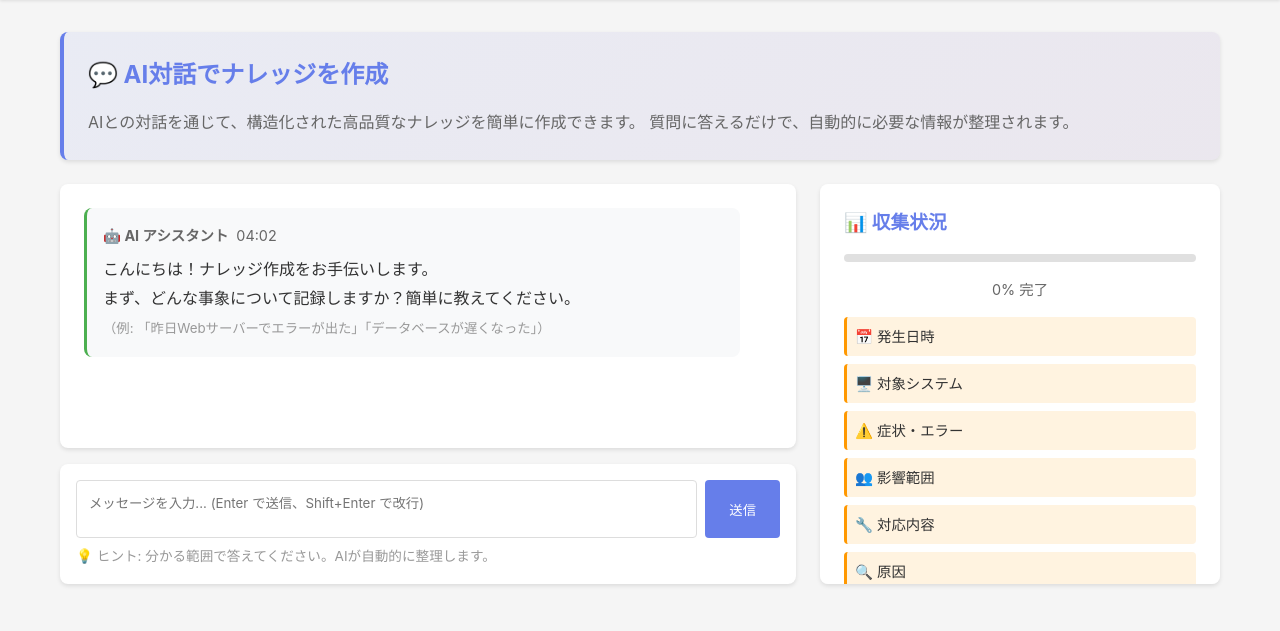
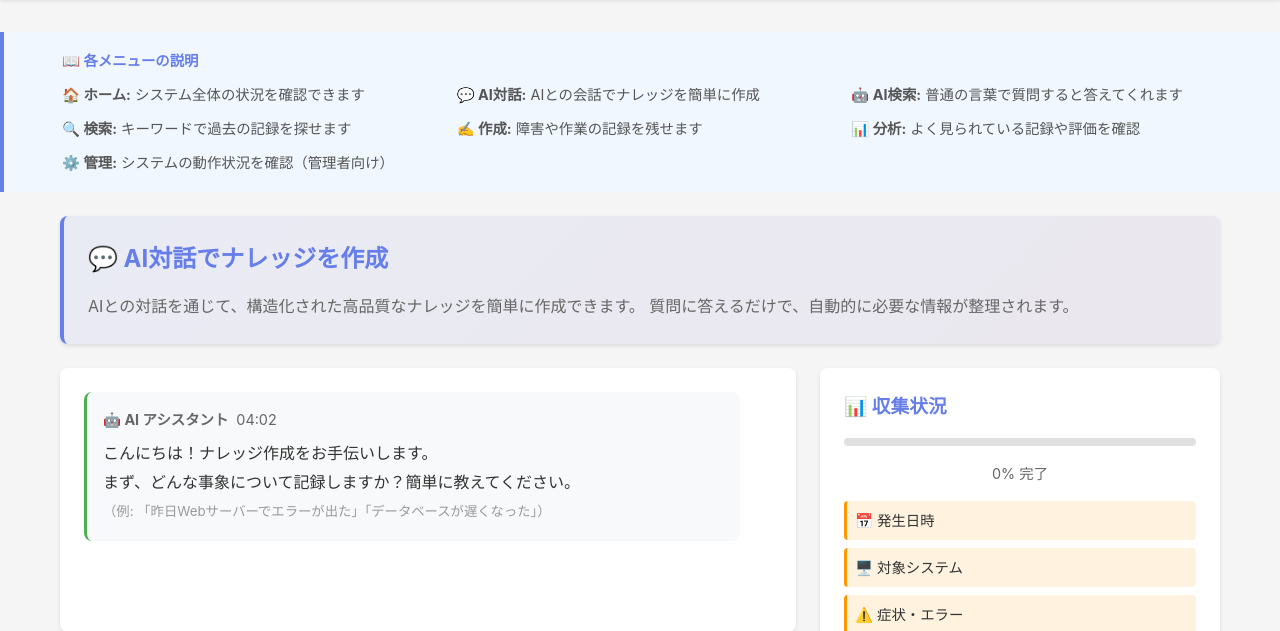
Before and after one commit to Kensan196948G/Mirai-IT-Knowledge-System, a Flask app: page /chat in a window 1280 px wide. Shown: the part 235-866 px from the top of the page. Run offline with Flask 3, Linux system fonts and the light colour scheme.

Commit message:
✨ Feature: 非エンジニア向けメニュー説明を追加
ナビゲーションメニューの直下に分かりやすい説明を追加:

## 追加内容

メニュー説明バー（青い背景）:
- 📖 各メニューの説明
- 非エンジニアでも理解しやすい平易な言葉
- グリッドレイアウトで見やすく表示

各メニューの説明:
- 🏠 ホーム: システム全体の状況を確認できます
- 💬 AI対話: AIとの会話でナレッジを簡単に作成
- 🤖 AI検索: 普通の言葉で質問すると答えてくれます
- 🔍 検索: キーワードで過去の記録を探せます
- ✍️ 作成: 障害や作業の記録を残せます
- 📊 分析: よく見られている記録や評価を確認
- ⚙️ 管理: システムの動作状況を確認（管理者向け）

## UI改善

- 視認性の高い青背景
- アイコン付きで直感的
- レスポンシブ対応（グリッドレイアウト）

全ページに共通で表示され、初めて使う人でも
各機能の目的が一目で分かります。

アクセス: http://192.168.0.187:8888

```diff
--- a/src/webui/templates/base.html
+++ b/src/webui/templates/base.html
@@ -513,6 +513,22 @@
         </ul>
     </nav>
 
+    <!-- Menu Description for Non-Engineers -->
+    <div style="background: #f0f7ff; border-left: 4px solid var(--color-primary); margin-bottom: 1.5rem;">
+        <div class="container" style="padding: 1rem 20px; font-size: 0.9rem; color: #555; line-height: 1.8;">
+            <strong style="color: var(--color-primary); display: block; margin-bottom: 0.5rem;">📖 各メニューの説明</strong>
+            <div style="display: grid; grid-template-columns: repeat(auto-fit, minmax(280px, 1fr)); gap: 0.5rem 1.5rem;">
+                <div><strong>🏠 ホーム:</strong> システム全体の状況を確認できます</div>
+                <div><strong>💬 AI対話:</strong> AIとの会話でナレッジを簡単に作成</div>
+                <div><strong>🤖 AI検索:</strong> 普通の言葉で質問すると答えてくれます</div>
+                <div><strong>🔍 検索:</strong> キーワードで過去の記録を探せます</div>
+                <div><strong>✍️ 作成:</strong> 障害や作業の記録を残せます</div>
+                <div><strong>📊 分析:</strong> よく見られている記録や評価を確認</div>
+                <div><strong>⚙️ 管理:</strong> システムの動作状況を確認（管理者向け）</div>
+            </div>
+        </div>
+    </div>
+
     <!-- Main Content -->
     <div class="container content">
         {% block content %}{% endblock %}
```
